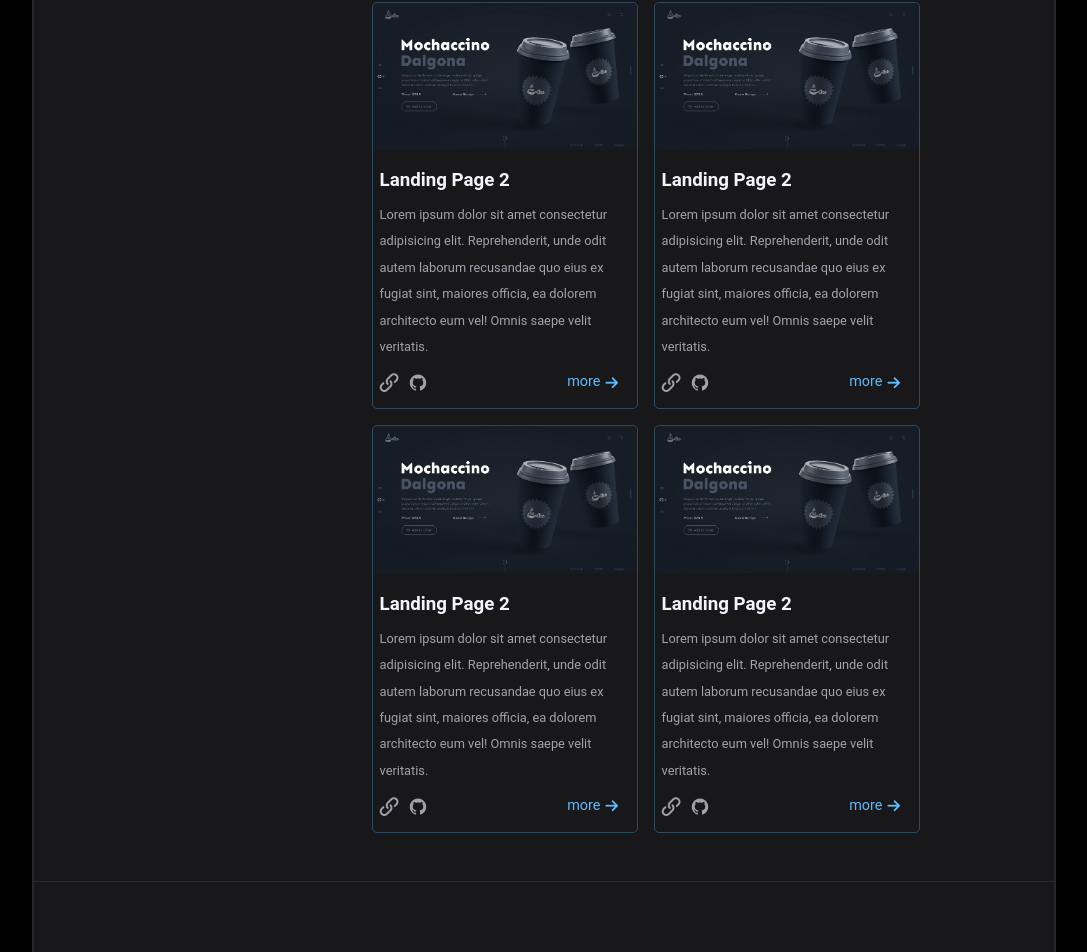
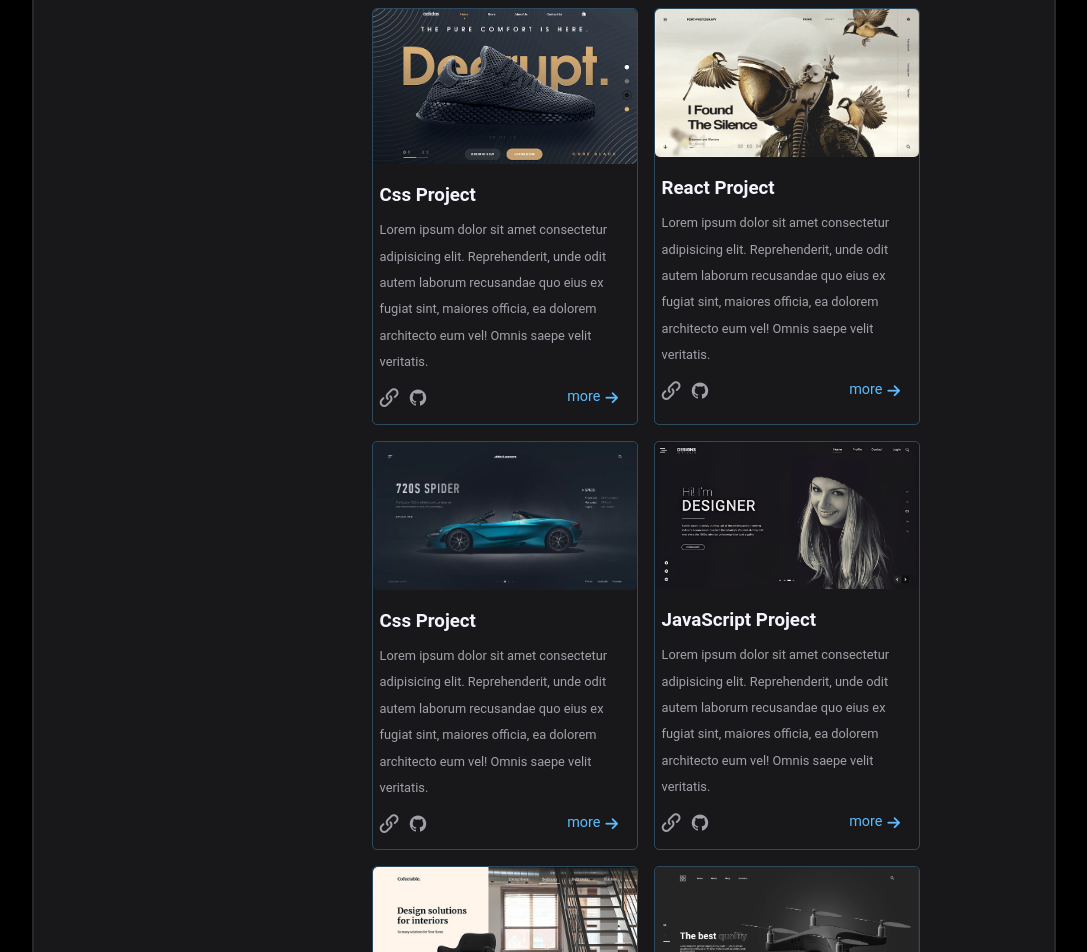
Before and after one commit to moustafa-hendawy/portfolio, a React (Vite) app: page / in a window 1280 px wide. Shown: the part 1056-2008 px from the top of the page, without its empty margins (96-1183 px from the left). Built offline with nearby package versions, Linux system fonts and the light colour scheme.

Commit message:
react filter array of objects

```diff
--- a/src/components/1-header/Header.jsx
+++ b/src/components/1-header/Header.jsx
@@ -36,7 +36,7 @@ function Header() {
 
     {showMenu && (
           <div className='fixed'>
-        <ul className='model'>
+        <ul className='model flex'>
             <li><button className='icon-cross' onClick={() => setShowMenu(false)}></button></li>
             <li><a href="">About</a></li>
             <li><a href="">Articles</a></li>
--- a/src/components/3-main/Main.jsx
+++ b/src/components/3-main/Main.jsx
@@ -1,24 +1,108 @@
-import React from 'react'
+import React, { useState } from 'react'
 import './main.css'
+import {myProjects} from './myProjects'
+function Main() {
+  // const myProjects = [
+  //   {'projectTitle': 'react project', 'category': 'react', 'imgPath': '/imgs/1.jpg'},
+  //   {'projectTitle': 'css', 'category': 'css', 'imgPath': '/imgs/2.jpg'},
+  //   {'projectTitle': 'javascript', 'category': 'javascript', 'imgPath': '/imgs/3.jpg'},
+  //   {'projectTitle': 'react & MUI', 'category': 'react & MUI', 'imgPath': '/imgs/4.jpg'},
+  //   {'projectTitle': 'Node & express', 'category': 'Node & express', 'imgPath': '/imgs/5.jpg'},
+  // ]
 
-function Main() {
+
+  const [currentActive, setCurrentActive] = useState('all');
+  const [arr, setArr] = useState(myProjects);
+
+const handleClick = (buttonCategory) => {
+  setCurrentActive(buttonCategory);
+    const newArr = myProjects.filter((i) => {
+      const zzz = i.category.find((item) => {
+          return item === buttonCategory
+      })
+      return zzz === buttonCategory;
+    })
+   setArr(newArr);
+}
+
+
   return (
       <section className='flex'>
       <div className="left-section flex">
-        <button className='active'>all projects</button>
+        <button
+            className={currentActive === 'all' ? 'active' : null}
+            onClick={
+          () => {
+              setCurrentActive('all');
+              setArr(myProjects)
+            }
+          }
+
+
+          >all projects</button>
+
+        <button className={currentActive === 'css' ? 'active' : null}
+         onClick={() => {
+        //  setCurrentActive('css')
+        //       setArr(myProjects.filter((i) => {
+        //         return i.category === 'css'
+        //       }
+        //     ))
+        //     }
+        handleClick('css')}
+
+         }>HTML & CSS</button>
+        <button className={currentActive === 'js' ? 'active' : null}
+         onClick={() => {
+        //  setCurrentActive('javascript')
+        //       setArr(myProjects.filter((i) => {
+        //         return i.category === 'javascript'
+        //       }))
+
+      handleClick('js')
+      }
+
+         }>javascript</button>
+        <button className={currentActive === 'react' ? 'active' : null}
+         onClick={() => {
+        //  setCurrentActive('react & MUI')
+        //       setArr(myProjects.filter((i) => {
+        //         return i.category === 'react & MUI'
+        //       }))
+
+      handleClick('react')
+      }
+
+         }>react & MUI</button>
+        <button className={currentActive === 'node' ? 'active' : null}
+         onClick={() => {
+        //  setCurrentActive('Node & express')
+        //       setArr(myProjects.filter((i) => {
+        //         return i.category === 'Node & express'
+        //       }))
+
+     handleClick('node')
+      }
+
+         }>Node & express</button>
+
+
+        {/* <button className='active'>all projects</button>
         <button>HTML & CSS</button>
         <button>javascript</button>
         <button>react & MUI</button>
-        <button>Node & express</button>
+        <button>Node & express</button> */}
       </div>
 
       <div className="right-section flex">
-          {['aa', 'bb', 'cc','dd', 'ee', 'ff'].map((item) => (
+          {arr.map((item) => (
 
      <article className='card' style={{width: '266px'}}>
-              <img width={264 } src="/imgs/1.jpg" alt="" />
+              {/* <img width={264 } src="/imgs/1.jpg" alt="" /> */}
+              <img width={264 } src={item.imgPath} alt="" />
               <div className="box">
-                <h1 className="title">Landing Page 2</h1>
+                {/* <h1 className="title">Landing Page 2</h1> */}
+                <h1 className="title">{item.projectTitle}</h1>
                 <p className="sub-title">Lorem ipsum dolor sit amet consectetur
                   adipisicing elit. Reprehenderit, unde odit autem laborum recusandae quo eius ex fugiat sint,
                    maiores officia, ea dolorem architecto eum vel! Omnis saepe velit veritatis.</p>
--- a/src/components/3-main/main.css
+++ b/src/components/3-main/main.css
@@ -49,13 +49,14 @@ section.flex .left-section button.active {
 }
 
 section.flex .right-section {
-/* flex-grow: 1; */
+flex-grow: 1;
 flex-wrap: wrap;
 gap: 16px;
 justify-content: center;
 }
 section.flex .right-section .box .title{
 color: var(--title);
+text-transform: capitalize;
 }
 section.flex .right-section .box .sub-title {
     color: var(--subtitle);
--- /dev/null
+++ b/src/components/3-main/myProjects.js
@@ -0,0 +1,16 @@
+export const myProjects = [
+  { projectTitle: "react project", category: ["react"], imgPath: "/imgs/1.jpg" },
+  {
+    projectTitle: "react & css project",
+    category: ["react", "css"],
+    imgPath: "/imgs/2.jpg",
+  },
+  { projectTitle: "css project", category: ["css"], imgPath: "/imgs/3.jpg" },
+  { projectTitle: "react project", category: ["react"], imgPath: "/imgs/4.jpg" },
+  { projectTitle: "css project", category: ["css"], imgPath: "/imgs/5.jpg" },
+
+  { projectTitle: "javaScript project", category: ["js"], imgPath: "/imgs/6.jpg" },
+  { projectTitle: "node project", category: ["node"], imgPath: "/imgs/7.jpg" },
+  { projectTitle: "node project", category: ["node"], imgPath: "/imgs/8.jpg" },
+  { projectTitle: "javaScript project", category: ["js"], imgPath: "/imgs/9.jpg" }
+];
```
